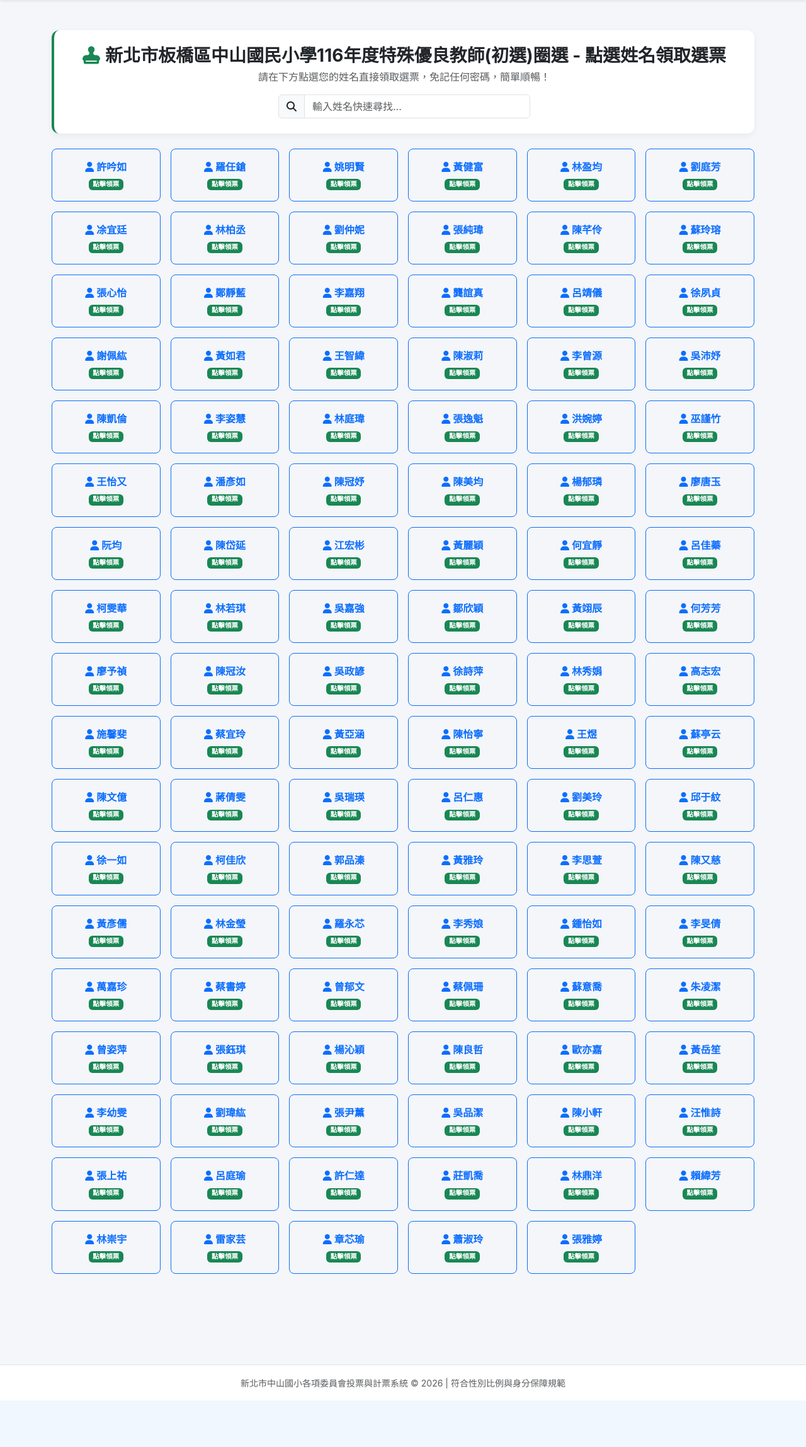
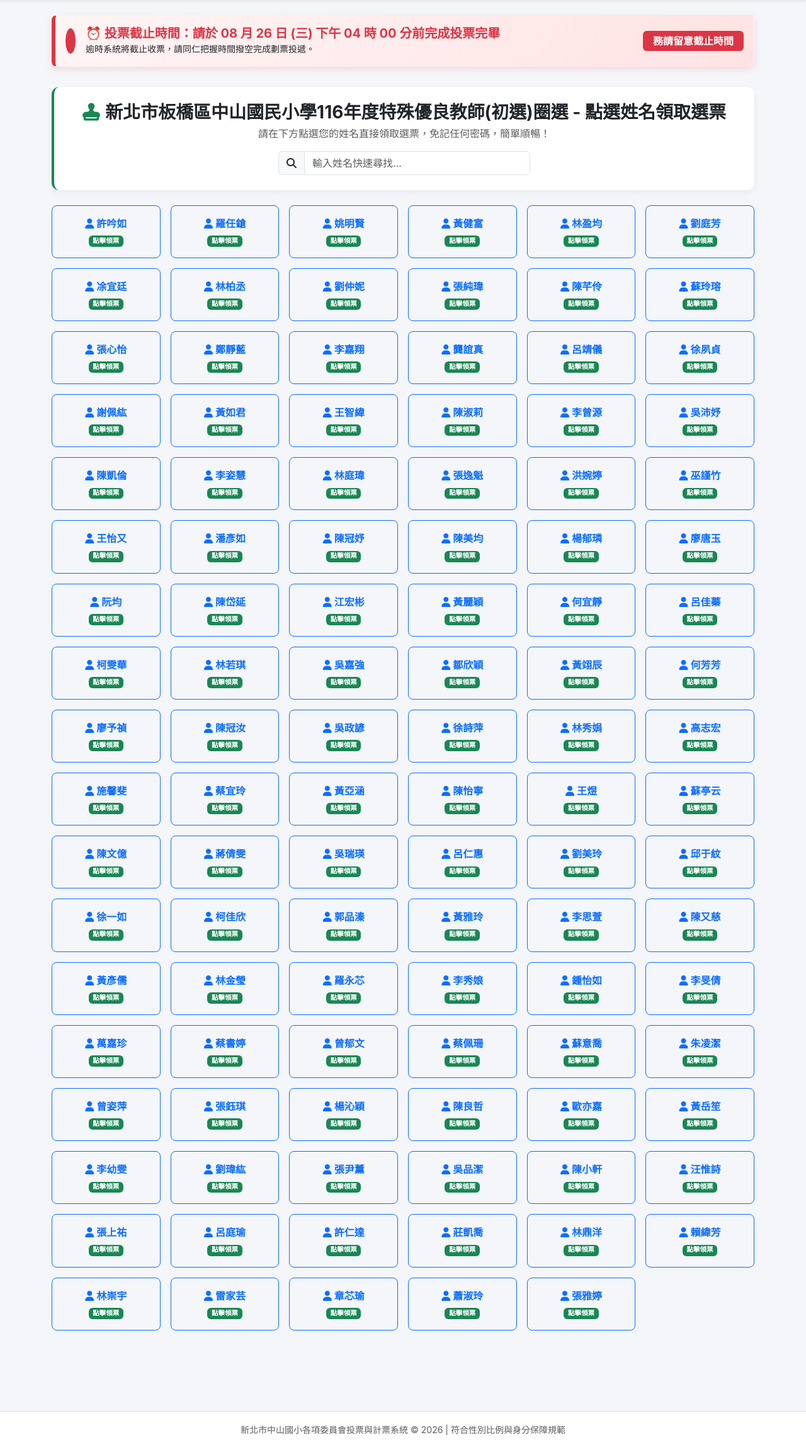
Before and after one commit to budhead0808-design/votesystem, a Flask app: page /vote/4 in a window 1280 px wide. Shown: the part 56-2354 px from the top of the page at 63% size. Before the commit the page ends 2280 px from the top, so only its background shows below. Run offline with Flask 3, Linux system fonts and the light colour scheme; data comes from the database, SQL or seed files in the repository; data that the repository does not hold is empty; some libraries are stand-ins or nearby versions.

Commit message:
Highlight voting deadline prominently on voting page and dashboard

```diff
--- a/templates/vote.html
+++ b/templates/vote.html
@@ -60,14 +60,35 @@
         background-color: #198754;
         color: white;
     }
+    .deadline-banner {
+        background: linear-gradient(135deg, #fff5f5 0%, #ffe3e3 100%);
+        border-left: 6px solid #dc3545;
+        box-shadow: 0 4px 12px rgba(220, 53, 69, 0.15);
+    }
 </style>
 {% endblock %}
 
 {% block content %}
 <div id="voteApp" class="container">
 
+    <!-- ⏰ 極致醒目之投票截止時間警示橫幅 -->
+    <div class="alert deadline-banner p-3 mb-4 rounded-3 d-flex align-items-center justify-content-between flex-wrap gap-2">
+        <div class="d-flex align-items-center gap-3">
+            <div class="bg-danger text-white p-2 rounded-circle">
+                <i class="fa-solid fa-clock-stop fs-3"></i>
+            </div>
+            <div>
+                <h5 class="fw-bold text-danger mb-0">
+                    ⏰ 投票截止時間：請於 08 月 26 日 (三) 下午 04 時 00 分前完成投票完畢
+                </h5>
+                <small class="text-dark">逾時系統將截止收票，請同仁把握時間撥空完成劃票投遞。</small>
+            </div>
+        </div>
+        <span class="badge bg-danger fs-6 px-3 py-2">務請留意截止時間</span>
+    </div>
+
     <!-- 1. 免密碼領票模式 (auth_mode === 'direct' 且未選擇老師時顯示) -->
-    <div v-if="authMode === 'direct' && !currentTeacher" class="py-4">
+    <div v-if="authMode === 'direct' && !currentTeacher" class="py-2">
         <div class="card card-custom bg-white p-4 text-center mb-4 border-start border-4 border-success">
             <h3 class="fw-bold text-dark mb-1">
                 <i class="fa-solid fa-stamp text-success me-2"></i>{{ committee.title }} - 點選姓名領取選票
```
Also changed, not shown: templates/index.html (+9 -6 lines).
